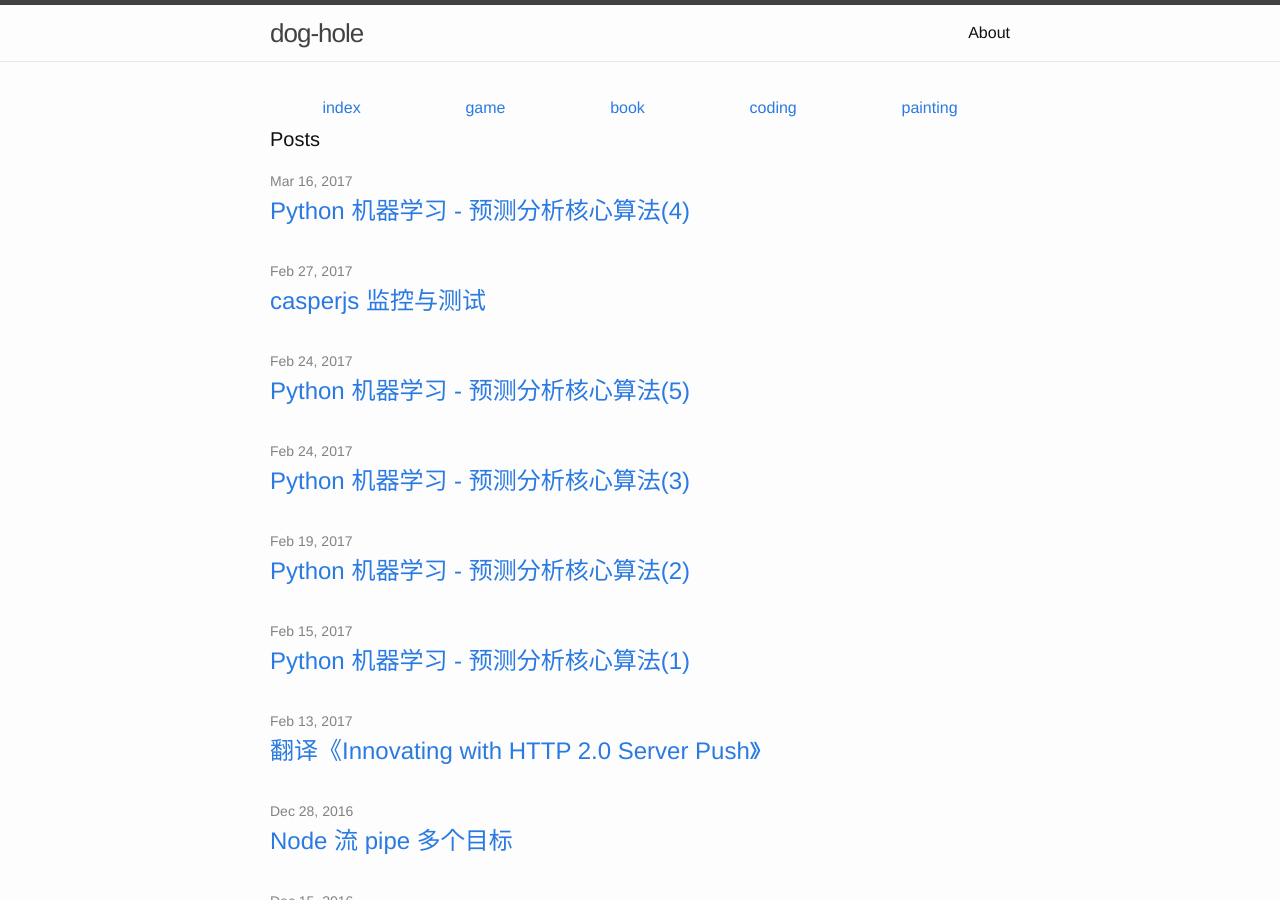
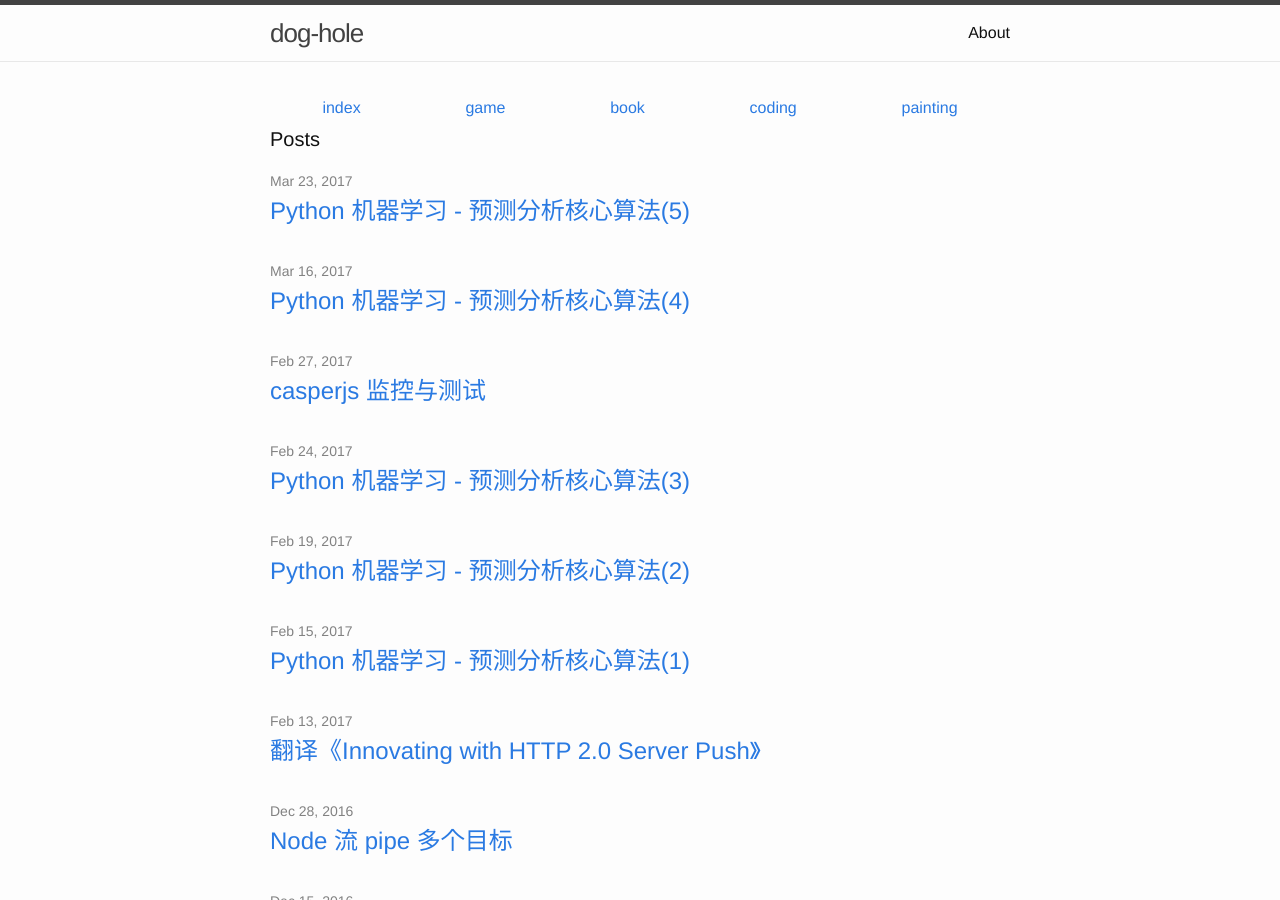
Before and after one commit to Crazydogs/Crazydogs.github.io, a Jekyll site: the page built from index.html, in a window 1280 px wide and 900 px high. Built offline with Jekyll 4.4.1, drawn with Linux system fonts in a browser that asks for light colours.

Commit message:
修改日期

```diff
--- a/_posts/2017-03-23-python-机器学习-5.markdown
+++ b/_posts/2017-03-23-python-机器学习-5.markdown
@@ -1,7 +1,7 @@
 ---
 layout: post
 title:  "Python 机器学习 - 预测分析核心算法(5)"
-date:   2017-02-24 20:44:10
+date:   2017-03-23 20:44:10
 category: coding
 ---
 
```
